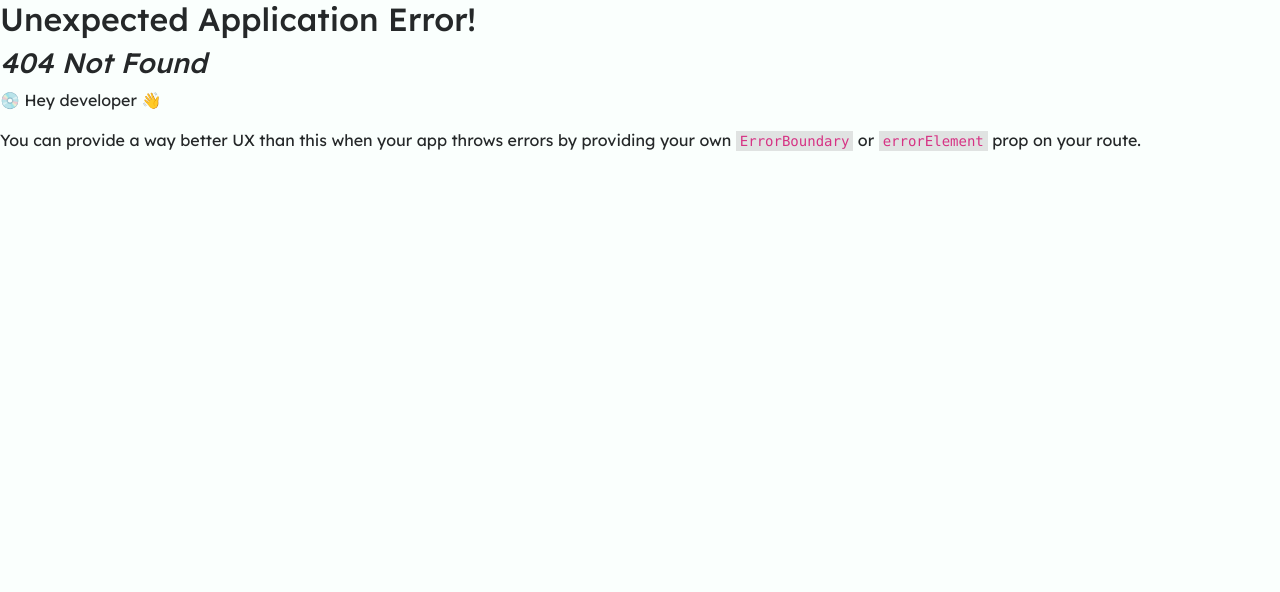
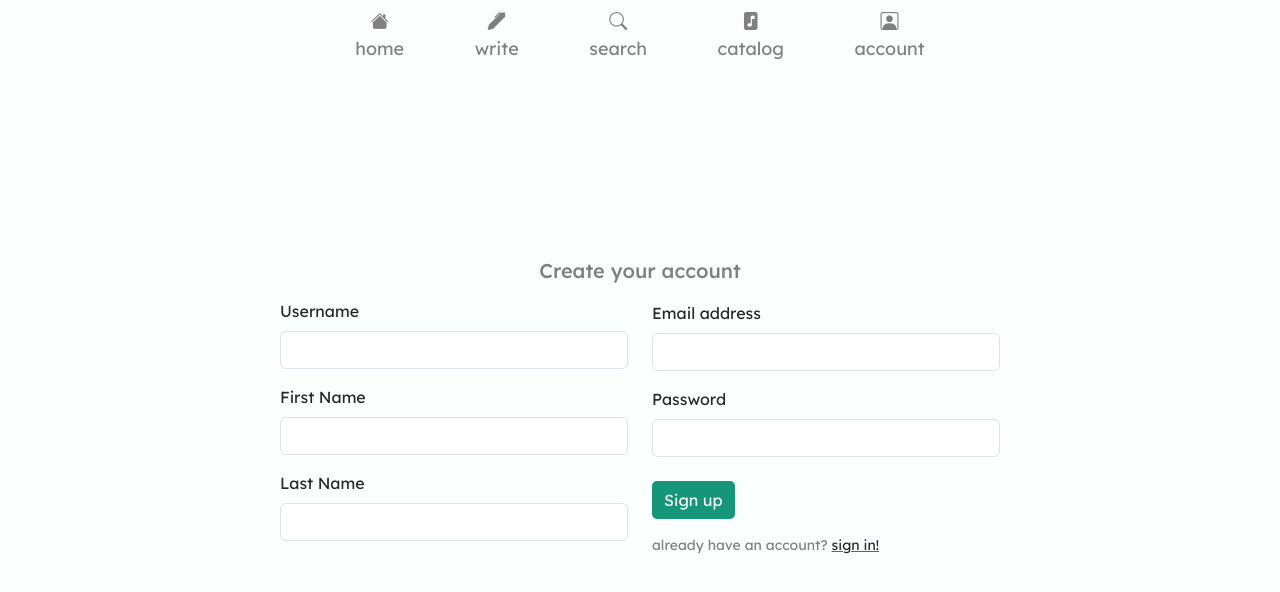
Before and after one commit to PaoloBenincasa/ziba, a React (Vite) app: page /signup in a window 1280 px wide. Before the commit this address had no page. Shown: the top 592 px of the page. Built offline with nearby package versions, Linux system fonts and the light colour scheme; a web font is replaced by a local one.

Commit message:
finire sign up

```diff
--- a/index.html
+++ b/index.html
@@ -5,7 +5,7 @@
   <meta charset="UTF-8" />
   <link rel="icon" type="image/svg+xml" href="/src/assets/cassette.svg" />
   <meta name="viewport" content="width=device-width, initial-scale=1.0" />
-  <title>Sonnnngs</title>
+  <title>Sonnngs</title>
   <link href="https://cdn.jsdelivr.net/npm/bootstrap@5.3.3/dist/css/bootstrap.min.css" rel="stylesheet"
     integrity="sha384-QWTKZyjpPEjISv5WaRU9OFeRpok6YctnYmDr5pNlyT2bRjXh0JMhjY6hW+ALEwIH" crossorigin="anonymous">
   <link rel="preconnect" href="https://fonts.googleapis.com">
--- a/package.json
+++ b/package.json
@@ -10,10 +10,12 @@
     "preview": "vite preview"
   },
   "dependencies": {
+    "@supabase/supabase-js": "^2.47.16",
     "bootstrap-icons": "^1.11.3",
     "react": "^18.3.1",
     "react-dom": "^18.3.1",
-    "react-router": "^7.1.2"
+    "react-router": "^7.1.2",
+    "react-toastify": "^11.0.3"
   },
   "devDependencies": {
     "@eslint/js": "^9.17.0",
--- a/src/Components/Navbar/Navbar.jsx
+++ b/src/Components/Navbar/Navbar.jsx
@@ -7,28 +7,28 @@ export default function Navbar() {
             <ul className='d-flex align-items-center justify-content-around w-50 '>
                 <Link to={`/`} className='link'>
                     <li>
-                        <i class="bi bi-house-fill"></i>
+                        <i className="bi bi-house-fill"></i>
                         home
                     </li>
                 </Link>
                 <Link to={`/write`} className='link'>
                     <li>
-                        <i class="bi bi-pen-fill"></i>
+                        <i className="bi bi-pen-fill"></i>
                         write
                     </li>
                 </Link>
                 <li>
-                    <i class="bi bi-search"></i>
+                    <i className="bi bi-search"></i>
                     search
                 </li>
                 <li>
-                    <i class="bi bi-file-music-fill"></i>
-                    your songs
+                    <i className="bi bi-file-music-fill"></i>
+                    catalog
                 </li>
                 <Link to={`/signin`} className='link'>
                 <li>
                     <i class="bi bi-person-square"></i>
-                    log in
+                    account
                 </li>
                 </Link>
 
--- a/src/Components/SongForm/SongForm.css
+++ b/src/Components/SongForm/SongForm.css
@@ -3,5 +3,5 @@
     flex-direction: column;
     width: 75%;
     gap: 10px;
-
+    padding-bottom: 10px;
 }
--- a/src/Components/SongForm/SongForm.jsx
+++ b/src/Components/SongForm/SongForm.jsx
@@ -1,13 +1,14 @@
 import { useState } from "react";
 import './SongForm.css';
+import supabase from '../../supabase/client';
+import { ToastContainer, toast } from 'react-toastify';
 
 const SongForm = ({ onSave }) => {
     const [song, setSong] = useState({
         title: '',
         lyrics_with_chords: '',
         mp3_url: '',
-        is_published: false,
-        published_libk: '',
+        published_link: '',
         has_copyright: false,
         is_private: true,
     });
@@ -17,17 +18,30 @@ const SongForm = ({ onSave }) => {
         setSong({ ...song, [name]: value })
     };
 
-    const handleSubmit = (e) => {
+
+    const handleSubmit = async (e) => {
         e.preventDefault();
-        onSave(song);
+        const { data, error } = await supabase
+            .from('songs')
+            .insert([song]);
+
+        if (error) {
+            toast.error('Error saving song:', error.message);
+        } else {
+            toast.success('Song saved successfully:', data);
+            onSave(song);
+        }
     };
 
+
     const handleRadioChange = (e) => {
+        const { name, value } = e.target;
         setSong({
             ...song,
-            has_copyright: e.target.value === 'true',
+            [name]: value === 'true',
         });
     };
+
 
 
     return (
@@ -136,6 +150,17 @@ const SongForm = ({ onSave }) => {
                 </div>
             </div>
             <button className="btn-green w-25" type="submit">Save</button>
+            <ToastContainer position="bottom-right"
+                    autoClose={2000}
+                    hideProgressBar={false}
+                    newestOnTop={false}
+                    closeOnClick={true}
+                    rtl={false}
+                    pauseOnFocusLoss
+                    draggable
+                    pauseOnHover
+                    theme="light"
+                />
         </form>
     )
 };
--- a/src/pages/SignIn.jsx
+++ b/src/pages/SignIn.jsx
@@ -1,5 +1,67 @@
-export default function SignIn(){
-    return(
-        <div className="vh-100 d-flex align-items-center">sign in</div>
+import { Link, useNavigate } from "react-router"
+import { ToastContainer, toast } from 'react-toastify';
+import supabase from "../supabase/client";
+
+export default function SignIn() {
+    const navigate = useNavigate();
+    const handleSignIn = async (event) => {
+        event.preventDefault();
+        const formLogin = event.currentTarget;
+        const { email, password } = Object.fromEntries(new FormData(formLogin));
+        try {
+            const { error } = await supabase.auth.signInWithPassword({
+                email,
+                password,
+            })
+            if (error) {
+                toast.error('Log-in error')
+            } else {
+                toast.success('Successfully logged-in')
+                // await new Promise((resolve) => setTimeout(resolve, 2000));
+
+                formLogin.reset();
+                navigate('/');
+            }
+        } catch (error) {
+            alert(error)
+        }
+
+    }
+    return (
+        <div className="vh-100 d-flex align-items-center justify-content-center">
+            <form onSubmit={handleSignIn} className="w-50 d-flex flex-column align-items-center">
+                <h5 className="w-50 txtGrey text-center mb-3">
+                    Please enter your details
+                </h5>
+                <div className="mb-3 w-50">
+                    <label HTMLfor="email" className="form-label">Email address</label>
+                    <input type="email" className="form-control" id="email" aria-describedby="emailHelp" name="email" />
+                </div>
+                <div className="mb-3 w-50">
+                    <label HTMLfor="password" className="form-label">Password</label>
+                    <input type="password" className="form-control" id="password" name="password" />
+                </div>
+                <div className="d-flex flex-column align-items-center">
+                    <button type="submit" className="btn-green mb-3 mt-2">Sign in</button>
+                    <small
+                        className="txtGrey">don't have an account yet?
+                        <Link to={`/signup`}>
+                            <span className="txtBlack ms-1">join us!</span>
+                        </Link>
+                    </small>
+                </div>
+            </form>
+            <ToastContainer position="bottom-right"
+                autoClose={2000}
+                hideProgressBar={false}
+                newestOnTop={false}
+                closeOnClick={true}
+                rtl={false}
+                pauseOnFocusLoss
+                draggable
+                pauseOnHover
+                theme="light"
+            />
+        </div>
     )
 }
--- /dev/null
+++ b/src/pages/SignUp.jsx
@@ -0,0 +1,45 @@
+import { Link } from "react-router"
+export default function SignUp() {
+    return (
+        <div className="vh-100 container d-flex align-items-center justify-content-center">
+            <form className="row w-100 align-items-center justify-content-center">
+                    <h5 className="txtGrey text-center mb-3 mt-3">
+                        Create your account
+                    </h5>
+                <div className="col-md-4">
+                    <div className="mb-3">
+                        <label htmlFor="username" className="form-label">Username</label>
+                        <input type="text" className="form-control" id="username" aria-describedby="emailHelp" name="username" />
+                    </div>
+                    <div className="mb-3 ">
+                        <label htmlFor="first_name" className="form-label">First Name</label>
+                        <input type="text" className="form-control" id="first_name" aria-describedby="emailHelp" name="first_name" />
+                    </div>
+                    <div className="mb-3 ">
+                        <label htmlFor="last_name" className="form-label">Last Name</label>
+                        <input type="text" className="form-control" id="last_name" aria-describedby="emailHelp" name="last_name" />
+                    </div>
+                </div>
+                <div className="col-md-4">
+                    <div className="mb-3 ">
+                        <label htmlFor="email" className="form-label">Email address</label>
+                        <input type="email" className="form-control" id="email" aria-describedby="emailHelp" name="email" />
+                    </div>
+                    <div className="mb-3">
+                        <label htmlFor="password" className="form-label">Password</label>
+                        <input type="password" className="form-control" id="password" name="password" />
+                    </div>
+                    <div className="d-flex flex-column align-items-start">
+                        <button type="submit" className="btn-green mb-3 mt-2">Sign up</button>
+                        <small
+                            className="txtGrey">already have an account?
+                            <Link to={`/SignIn`}>
+                                <span className="txtBlack ms-1">sign in!</span>
+                            </Link>
+                        </small>
+                    </div>
+                </div>
+            </form>
+        </div>
+    )
+}
--- a/src/pages/Write.jsx
+++ b/src/pages/Write.jsx
@@ -2,10 +2,8 @@ import SongForm from "../Components/SongForm/SongForm";
 export default function Write() {
     return (
         <div className="mt-5 pt-5">
-            <h1 className="text-center mt-5 mb-5">unleash your inner Dylan!</h1>
-
-            <div className="vh-100 d-flex align-items-center justify-content-center">
-                <SongForm />
+            <div className="vh-100 d-flex align-items-center justify-content-center mt-5">
+                <SongForm onSave={(savedSong) => console.log('Song saved:', savedSong)} />
             </div>
         </div>
     )
--- a/src/routes/Routes.jsx
+++ b/src/routes/Routes.jsx
@@ -3,6 +3,7 @@ import Layout from "../Layout/Layout";
 import Home from "../pages/Home";
 import Write from "../pages/Write";
 import SignIn from "../pages/SignIn";
+import SignUp from "../pages/SignUp";
 
 
 const router = createBrowserRouter(
@@ -11,6 +12,7 @@ const router = createBrowserRouter(
             <Route path="/" element={<Home />}/>
             <Route path="/write" element={<Write/>}/>
             <Route path="/signin" element={<SignIn/>}/>
+            <Route path="/signup" element={<SignUp/>}/>
         </Route>
     )
 );
--- /dev/null
+++ b/src/supabase/client.js
@@ -0,0 +1,7 @@
+import {createClient} from '@supabase/supabase-js';
+
+const supabaseUrl= 'https://fseeshmepnlxljczdjem.supabase.co'
+const supabaseKey = import.meta.env.VITE_SUPABASE_KEY;
+const supabase = createClient(supabaseUrl, supabaseKey)
+
+export default supabase;
```
Also changed, not shown: 2 other files (tests, documents, lock files or other folders).
